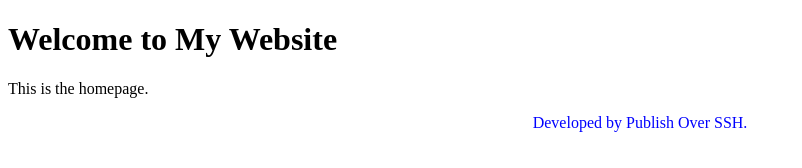
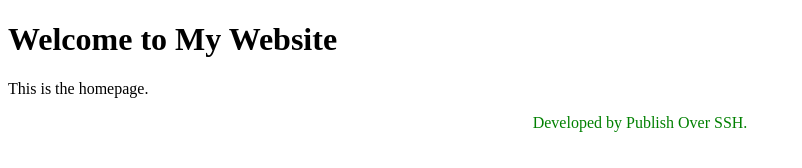
Before and after one commit to Feelder/git.intro, a plain HTML site: page index.html in a window 1280 px wide. Shown: the whole page, without its empty margins (0-802 px from the left). Drawn offline with Linux system fonts and the light colour scheme.

Commit message:
Add green color

```diff
--- a/index.html
+++ b/index.html
@@ -8,6 +8,6 @@
 <body>
     <h1>Welcome to My Website</h1>
     <p>This is the homepage.</p>
-    <p style="color:blue;text-align:center;">Developed by Publish Over SSH.</p>
+    <p style="color:green;text-align:center;">Developed by Publish Over SSH.</p>
 </body>
 </html>
```
